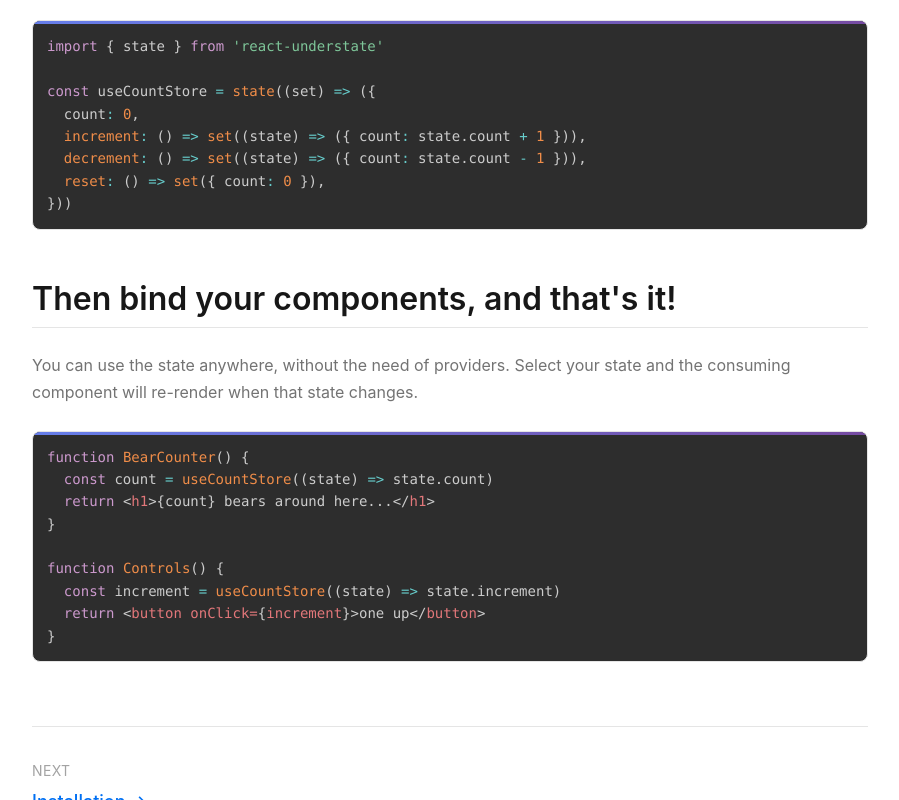
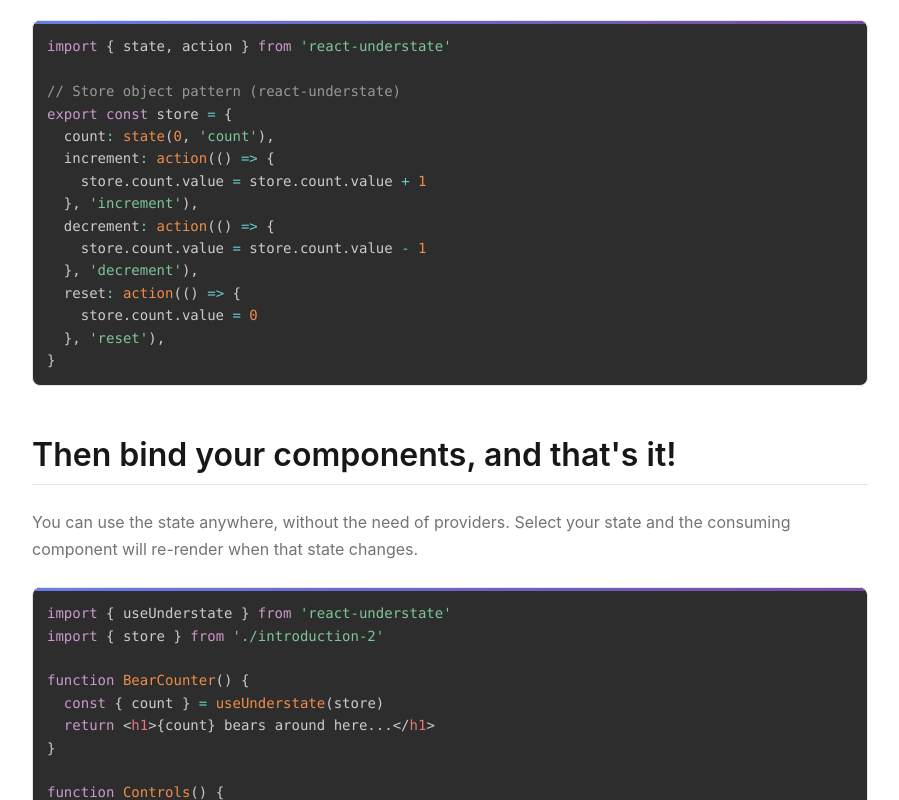
Before and after one commit to mjbeswick/react-understate, a React (Vite) app in the folder pages/: page /react-understate/getting-started/introduction in a window 1280 px wide. Shown: the part 900-1700 px from the top of the page, without its empty margins (330-1229 px from the left). Built offline with nearby package versions, Linux system fonts and the light colour scheme.

Commit message:
docs(pages): correct intro examples to react-understate API (store + useUnderstate); load via CodeExample

```diff
--- a/pages/src/code-examples/introduction-2.ts
+++ b/pages/src/code-examples/introduction-2.ts
@@ -1,8 +1,15 @@
-import { state } from 'react-understate'
+import { state, action } from 'react-understate'
 
-const useCountStore = state((set) => ({
-  count: 0,
-  increment: () => set((state) => ({ count: state.count + 1 })),
-  decrement: () => set((state) => ({ count: state.count - 1 })),
-  reset: () => set({ count: 0 }),
-}))
+// Store object pattern (react-understate)
+export const store = {
+  count: state(0, 'count'),
+  increment: action(() => {
+    store.count.value = store.count.value + 1
+  }, 'increment'),
+  decrement: action(() => {
+    store.count.value = store.count.value - 1
+  }, 'decrement'),
+  reset: action(() => {
+    store.count.value = 0
+  }, 'reset'),
+}
--- a/pages/src/code-examples/introduction-3.tsx
+++ b/pages/src/code-examples/introduction-3.tsx
@@ -1,9 +1,12 @@
+import { useUnderstate } from 'react-understate'
+import { store } from './introduction-2'
+
 function BearCounter() {
-  const count = useCountStore((state) => state.count)
+  const { count } = useUnderstate(store)
   return <h1>{count} bears around here...</h1>
 }
 
 function Controls() {
-  const increment = useCountStore((state) => state.increment)
+  const { increment } = useUnderstate(store)
   return <button onClick={increment}>one up</button>
 }
--- a/pages/src/pages/Introduction.tsx
+++ b/pages/src/pages/Introduction.tsx
@@ -54,18 +54,7 @@ npm install react-understate
         changes.
       </p>
 
-      <CodeBlock
-        language="tsx"
-        code={`function BearCounter() {
-  const count = useCountStore((state) => state.count)
-  return <h1>{count} bears around here...</h1>
-}
-
-function Controls() {
-  const increment = useCountStore((state) => state.increment)
-  return <button onClick={increment}>one up</button>
-}`}
-      />
+      <CodeExample filename="introduction-3.tsx" language="tsx" />
 
       <div className={styles.navigation}>
         <div className={styles.navItem}>
```
